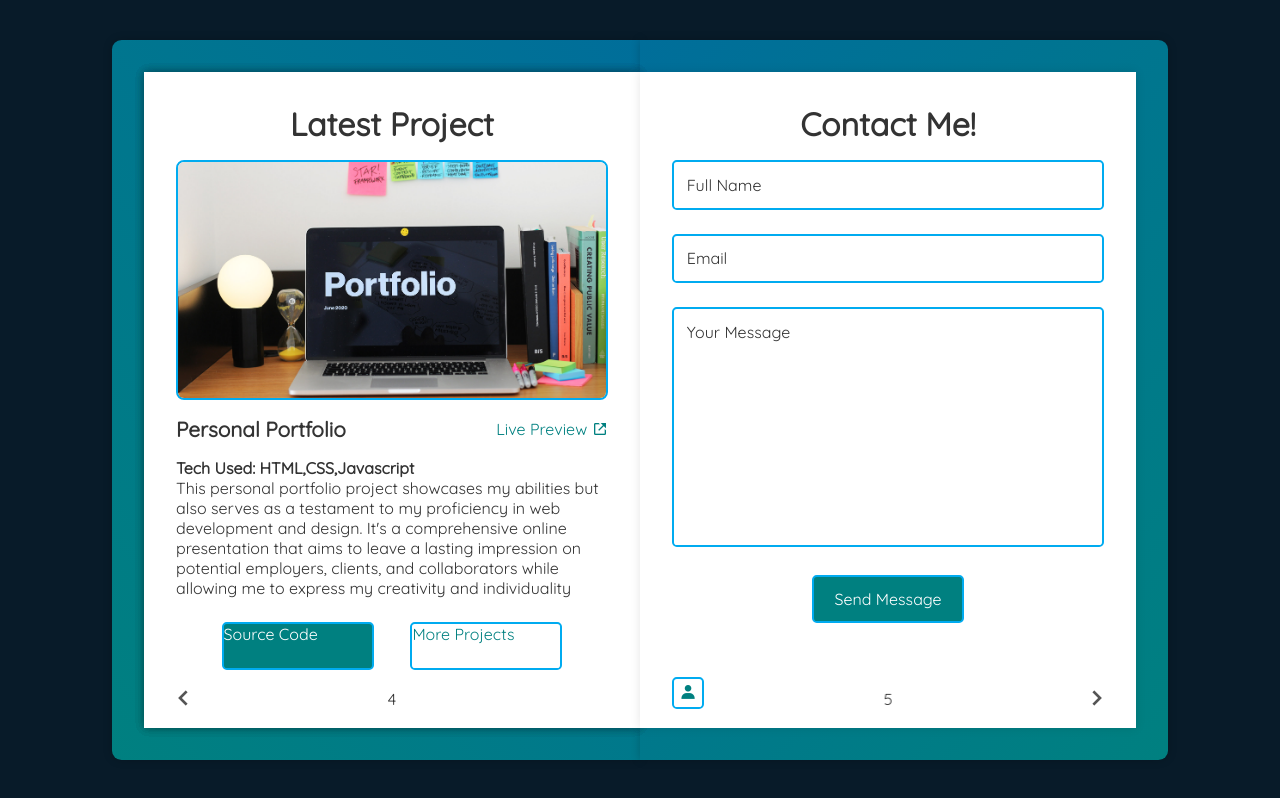
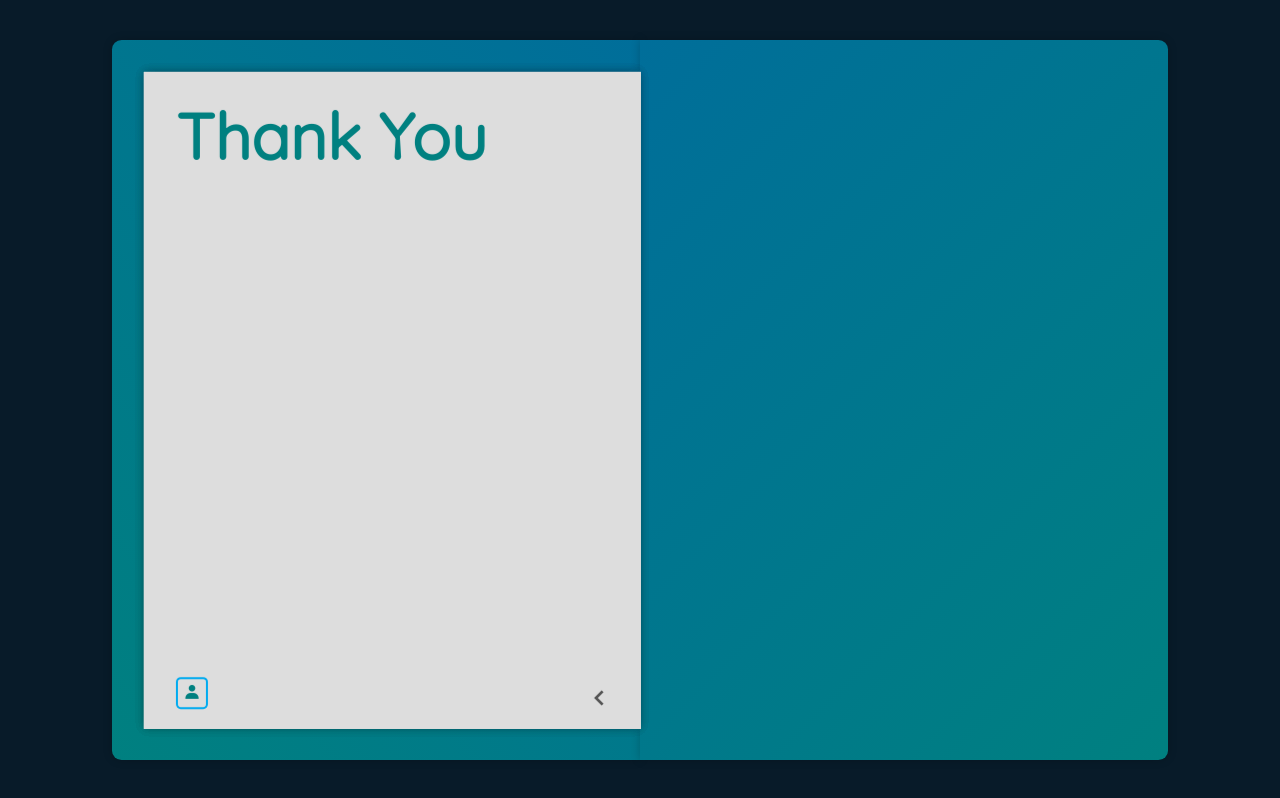
Before and after one commit to ItsAki02/Portfolio, a plain HTML site: page index.html in a window 1280 px wide. Drawn offline with nearby package versions, Linux system fonts and the light colour scheme.

Commit message:
html modified

```diff
--- a/index.html
+++ b/index.html
@@ -80,19 +80,10 @@
                     </span>
                 </div>
                 <div class="page-back">
-                    <span class="number-page">2</span>
-                    <!-- prev btn -->
-                    <span class="nextprev-btn back" data-page="turn-1">
-                        <i class='bx bx-chevron-left'></i>
-                    </span>
-                </div>
-            </div>
-            <!-- page 3 & 4 -->
-            <div class="book-page page-left">
-                <!-- page 3 (my services) -->
-                <div class="page-front">
+
+                    <!-- page -3 -->
                     <h1 class="title">My Services</h1>
-                    <div class="services-box">
+                    <div class="services-box">~~
                         <div class="services-content">
                             <i class='bx bx-code-alt'></i>
                             <h3>Web Development</h3>
@@ -109,11 +100,12 @@
                                 class="btn">Read More</a>
                         </div>
                     </div>
-                </div>
                     <span class="number-page">2</span>
+                    <!-- prev btn -->
                     <span class="nextprev-btn back" data-page="turn-1">
                         <i class='bx bx-chevron-left'></i>
                     </span>
+                </div>
             </div>
                         <!-- page 4 (my skills) -->
             <div class="book-page page-right turn" id="turn-2">
@@ -144,17 +136,16 @@
                         </div>
                     </div>
 
-                    <span class="number-page">4</span>
+                    <span class="number-page">3</span>
                     <!-- next btn -->
                     <span class="nextprev-btn back" data-page="turn-2">
-                        <i class='bx bx-chevron-right'></i>
+                        <i class='bx bx-chevron-left'></i>
                     </span>
 
                 </div>
-            </div>
-            <div class="book-page page-left">
+                <div class="page-back">
                 <!-- page 5 (my projects) -->
-                <div class="page-front">
+
                         <h1 class="title">Latest Project</h1>
                         <div class="portfolio-box">
                             <div class="img-box">
@@ -177,14 +168,15 @@
                             <a href="./https://github.com/ItsAki02?tab=repositories" class="btn">More Projects</a>
                         </div>
                         </div>
-                </div>
                         <span class="number-page">4</span>
-                <span class="nextprev-btn back" data-page="turn-2">
+                    <span class="nextprev-btn turn" data-page="turn-2">
                         <i class='bx bx-chevron-left'></i>
                     </span>
                     </div>
+
+                </div>
             <!-- page-6 (contact me) -->
-            <div class="book-page page-right" id="turn-3">
+            <div class="book-page page-right turn" id="turn-3">
                 <div class="page-front">
                     <h1 class="title">Contact Me!</h1>
                     <div class="contact-box">
@@ -195,19 +187,27 @@
                             <input type="submit" class="btn" value="Send Message">
                         </form>
                     </div>
-                </div>
                     <span class="number-page">5</span>
-                <!-- next btn -->
+                      <!-- prev btn -->
                       <span class="nextprev-btn" data-page="turn-3">
                         <i class='bx bx-chevron-right'></i>
                     </span>
-
+                </div>
+                <div class="page-back">
+                    <div class="end"> <h3>Thank You</h3>
+                    </div>
+                    <span class="nextprev-btn turn" data-page="turn-3">
+                        <i class='bx bx-chevron-left'></i>
+                    </span>
                     <a href="" class="back-profile">
                         <p>Profile</p>
                         <i class='bx bxs-user'></i>
                     </a>
                 </div>
             </div>
+        </div>
+
+        <script src="./script.js"></script>
 </body>
 
 </html>
--- a/style.css
+++ b/style.css
@@ -67,6 +67,7 @@ body {
     height: 100%;
     position: relative;
     display: flex;
+    perspective: 250rem;
 }
 
 .book .book-page{
@@ -142,6 +143,8 @@ background: #00abf0;
      font-size: 1rem;
      color: var(--white-color);
      font-weight: 500;
+     justify-content: center;
+     align-items: center;
      margin: 0 1rem;
      transition: 0.5s;
 
@@ -166,6 +169,7 @@ background: #00abf0;
     right: 0;
     transform-style: preserve-3d;
     transform-origin: left;
+    transition: transform 1s cubic-bezier(0.645, 0.045, 0.355, 1);
 }
 
 .book-page.page-right.turn{
@@ -173,8 +177,8 @@ background: #00abf0;
 }
 
 
-.book-page.page-front,
-.book-page.page-back{
+.book-page .page-front,
+.book-page .page-back{
     position: absolute;
     top: 0;
     left: 0;
@@ -427,9 +431,9 @@ background: #00abf0;
 }
 
 .back-profile{
-position: absolute;
+position:absolute;
 bottom: 1.2rem;
-left:2rem;
+left: 2rem;
 width: 2rem;
 height: 2rem;
 background: transparent;
@@ -464,3 +468,8 @@ transition: .5s;
     transform: translateX(-50%) scale(1);
     top: -1.8rem;
 }
+
+.end h3{
+   font-size: 4rem;
+   color: var(--main-color);
+}
```
Also changed, not shown: script.js (added). Lines whose indentation alone changed are shown as unchanged.
